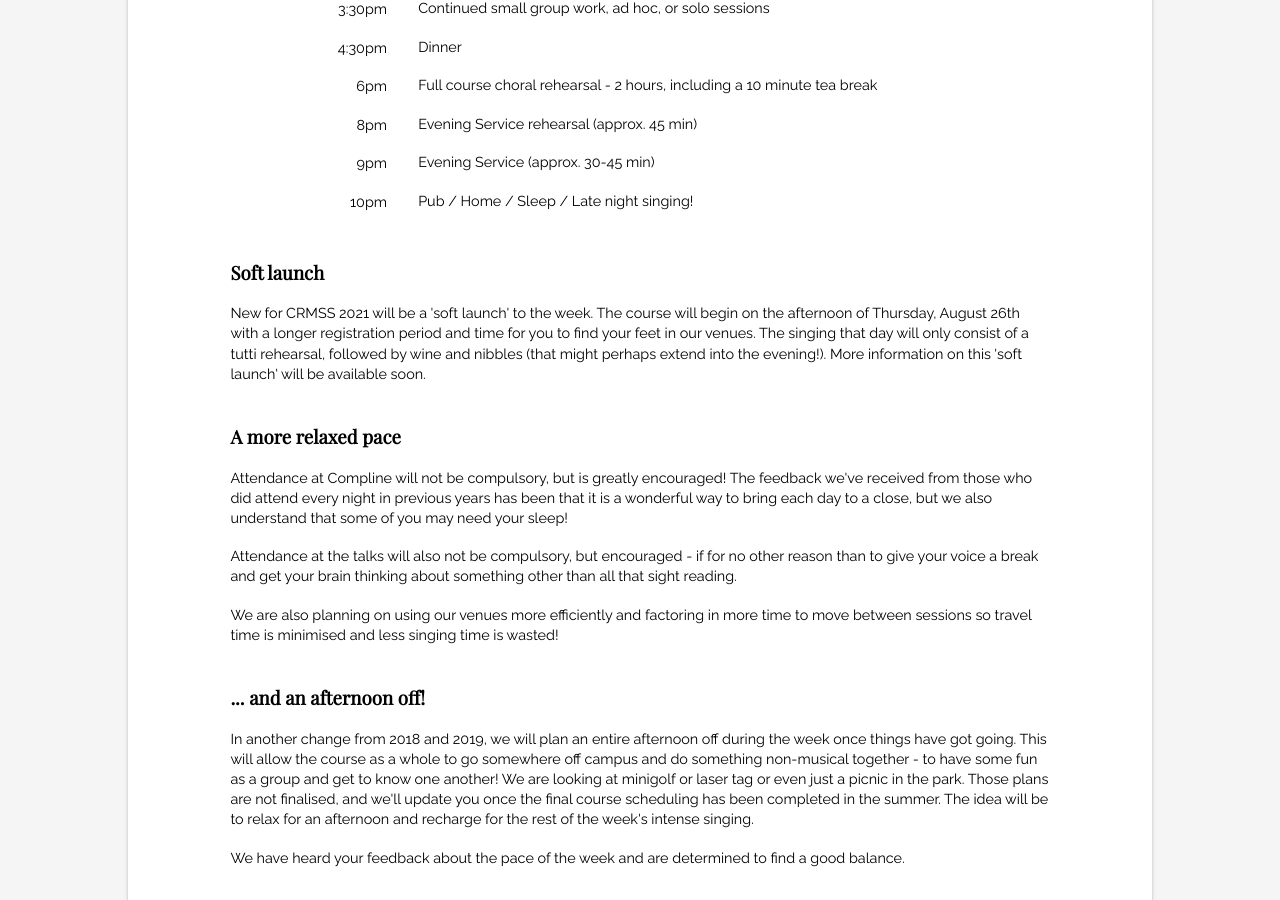
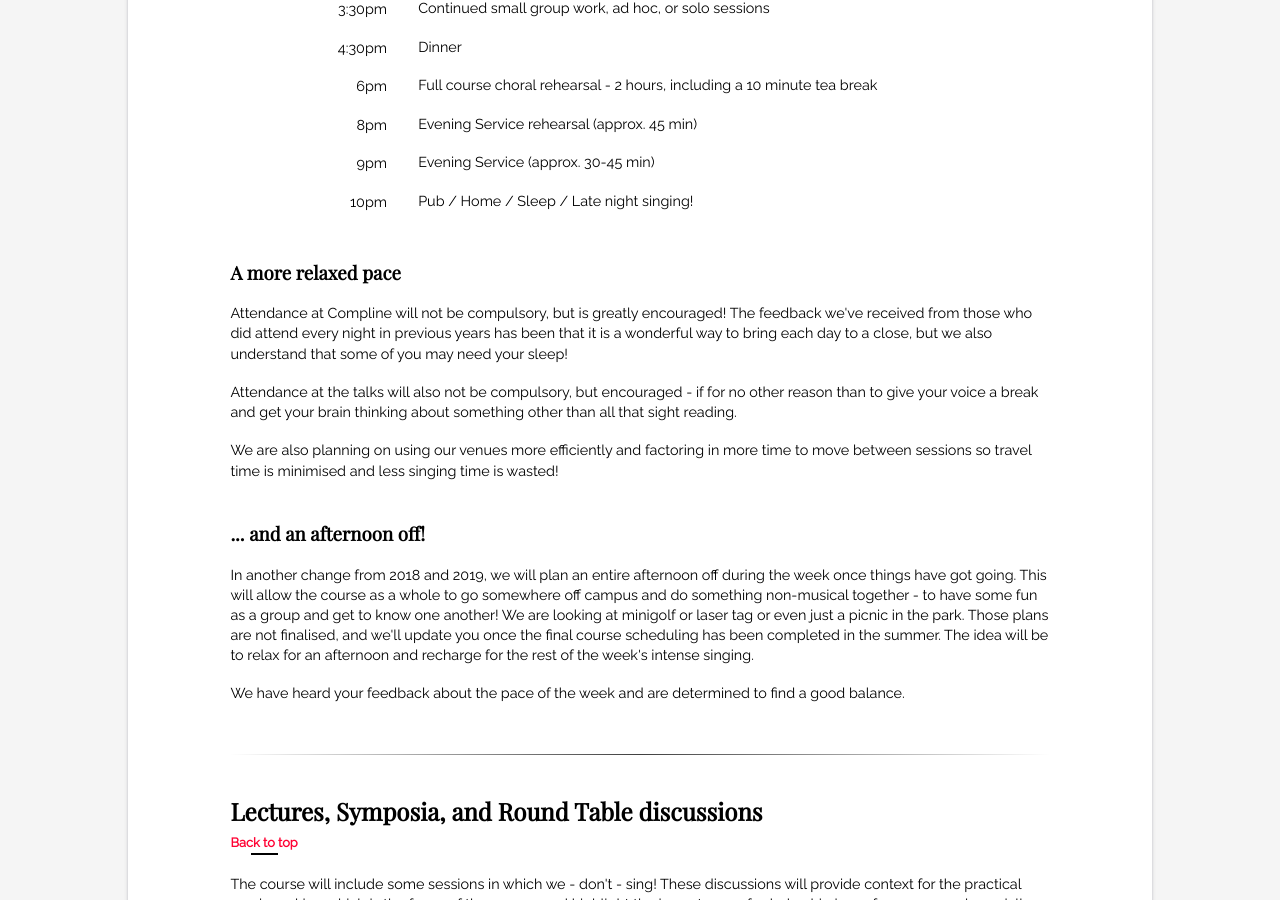
Before and after one commit to gregskidmore/crmss, a Jekyll site: the page built from course.html, in a window 1280 px wide and 900 px high, scrolled down 3337 px. Built offline with Jekyll 4.4.1, drawn with Linux system fonts in a browser that asks for light colours.

Commit message:
Removed soft launch

```diff
--- a/course.html
+++ b/course.html
@@ -253,7 +253,7 @@ page-nav-items:
 
 </div>
 
-<h3>
+<!-- <h3>
   Soft launch
 </h3>
 <p>
@@ -261,7 +261,7 @@ page-nav-items:
   August 26th with a longer registration period and time for you to find your feet in our venues. The singing that
   day will only consist of a tutti rehearsal, followed by wine and nibbles (that might perhaps extend into
   the evening!). More information on this 'soft launch' will be available soon.
-</p>
+</p> -->
 
 <h3>
   A more relaxed pace
```
Also changed, not shown: 1 other file.
